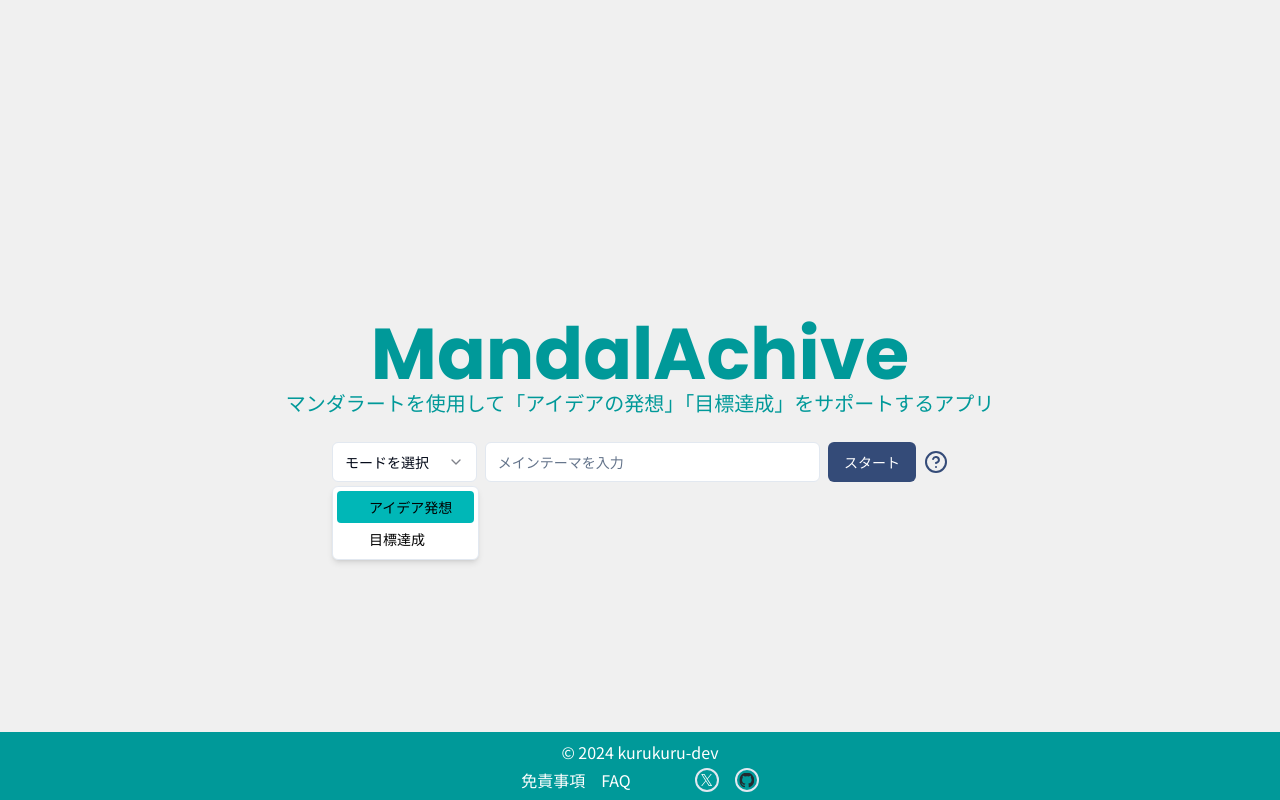
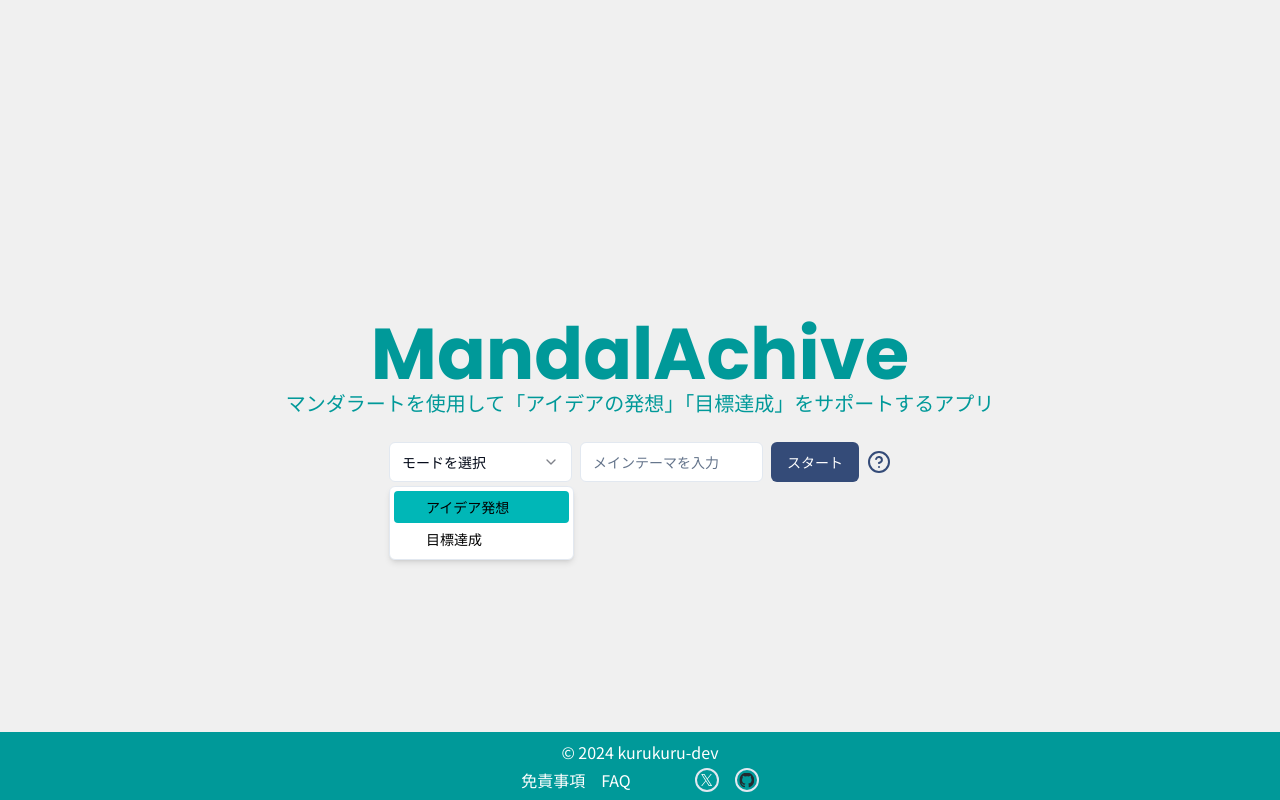
Before and after one commit to kurukuru-dev/mandal-achieve, a Next.js app: page / in a window 1280 px wide. Both pictures are taken after a click on the button "モードを選択". Built offline with nearby package versions, Linux system fonts and the light colour scheme.

Commit message:
トップページのロジック変更

```diff
--- a/src/components/customerInput.tsx
+++ b/src/components/customerInput.tsx
@@ -3,7 +3,14 @@
 import React from 'react';
 import { useRouter } from 'next/navigation';
 import MODE from '@/constants/mode';
-import ModeSelect from '@/components/modeSelect';
+import {
+  Select,
+  SelectTrigger,
+  SelectValue,
+  SelectContent,
+  SelectGroup,
+  SelectItem
+} from '@/components/ui/select';
 import { Button } from '@/components/ui/button';
 import { Input } from '@/components/ui/input';
 
@@ -12,20 +19,23 @@ export default function CustomerInput() {
 
   const onSubmit = (e: React.FormEvent<HTMLFormElement>) => {
     e.preventDefault();
-
     const selectedMode = e.currentTarget.mode.value;
-    const mainTheme = e.currentTarget.mainTheme.value;
-
-    if (selectedMode === MODE.CREATE) {
-      router.push(`/${MODE.CREATE}?mainTheme=${mainTheme}`);
-    } else if (selectedMode === MODE.ACHIVE) {
-      router.push(`/${MODE.ACHIVE}?mainTheme=${mainTheme}`);
-    }
+    router.push(`/mandalart?mode=${selectedMode}`);
   };
 
   return (
     <form onSubmit={onSubmit} className="flex gap-x-2">
-      <ModeSelect className="w-60" />
+      <Select name="mode">
+        <SelectTrigger>
+          <SelectValue placeholder="モードを選択" />
+        </SelectTrigger>
+        <SelectContent>
+          <SelectGroup>
+            <SelectItem value={MODE.CREATE}>アイデア発想</SelectItem>
+            <SelectItem value={MODE.ACHIVE}>目標達成</SelectItem>
+          </SelectGroup>
+        </SelectContent>
+      </Select>
       <Input
         type="text"
         name="mainTheme"
```
